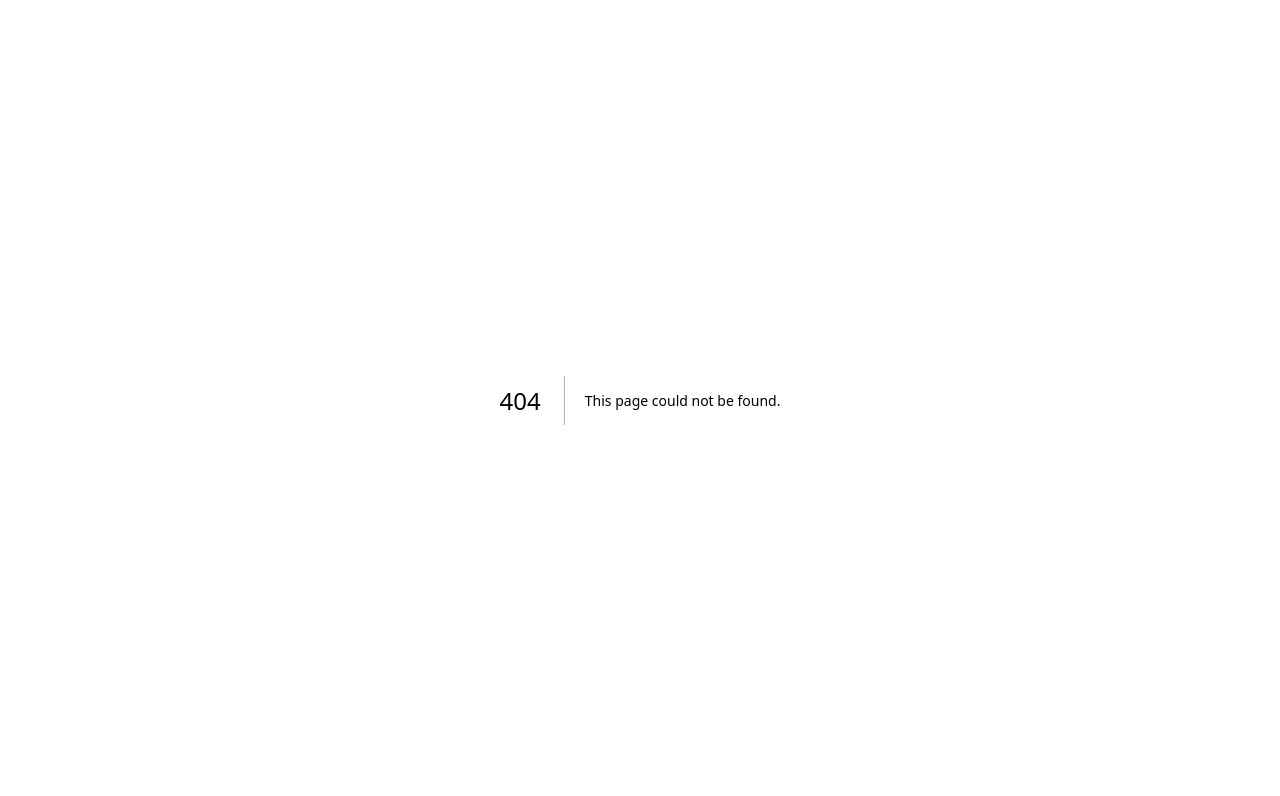
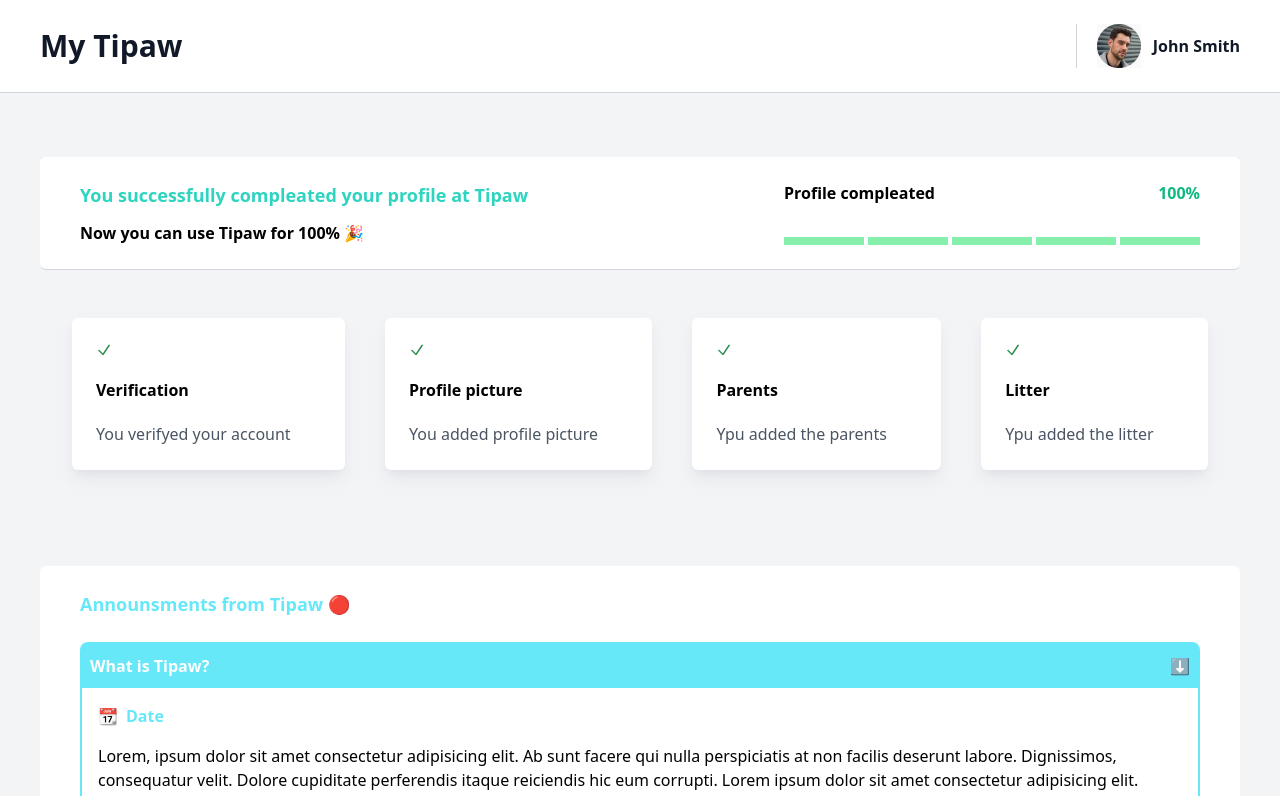
Before and after one commit to Andrij-Panasenko/google-git-next-auth, a Next.js app: page /home in a window 1280 px wide. Before the commit this address had no page. Shown: the top 796 px of the page. Built offline with nearby package versions, Linux system fonts and the light colour scheme.

Commit message:
replace all components from global page to page /home

```diff
--- /dev/null
+++ b/src/app/home/page.tsx
@@ -0,0 +1,23 @@
+import React from "react"
+import Header from "../components/header";
+import StatusBar from "../components/status-bar";
+import Announsments from "../components/announsments";
+
+export interface PageProps { }
+
+export default function Page({ }: PageProps) {
+  return (
+    <>
+      <main>
+        <Header>My Tipaw</Header>
+        <StatusBar>
+          <h2 className="font-semibold text-lg text-teal-400">
+            You successfully compleated your profile at Tipaw
+          </h2>
+          <p className="font-semibold">Now you can use Tipaw for 100% 🎉</p>
+        </StatusBar>
+        <Announsments />
+      </main>
+    </>
+  );
+}
--- a/src/app/page.tsx
+++ b/src/app/page.tsx
@@ -7,15 +7,7 @@ import Announsments from './components/announsments';
 export default function Home() {
   return (
     <main>
-      {/* <AuthForm /> */}
-      <Header>My Tipaw</Header>
-      <StatusBar>
-        <h2 className="font-semibold text-lg text-teal-400">
-          You successfully compleated your profile at Tipaw
-        </h2>
-        <p className="font-semibold">Now you can use Tipaw for 100% 🎉</p>
-      </StatusBar>
-      <Announsments/>
+      <AuthForm />
     </main>
   );
 }
```
